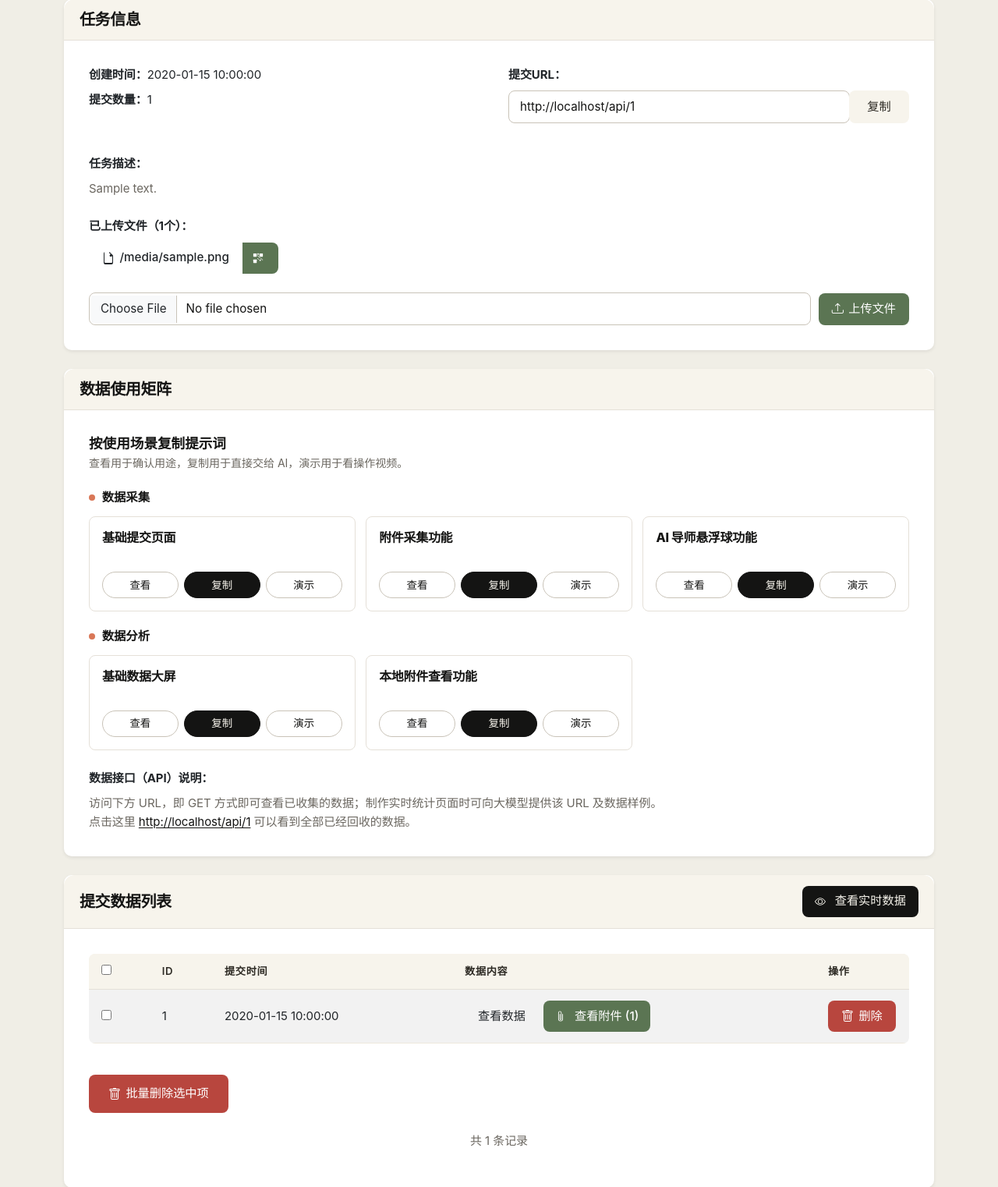
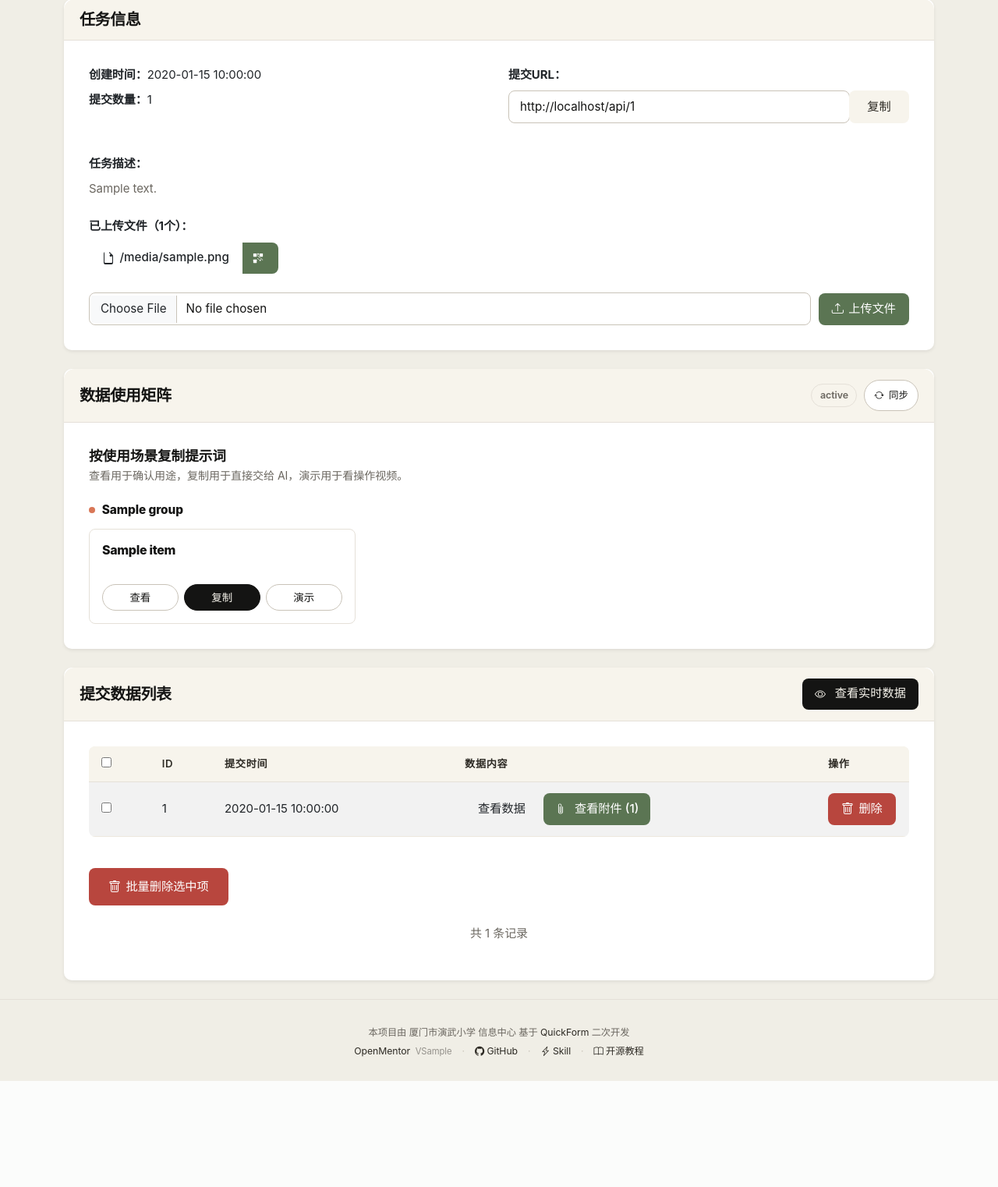
Before and after one commit to buBailai/OpenMentor, a Python web app: template templates/task_detail.html in a window 1280 px wide. Shown: the part 193-1715 px from the top of the page at 78% size. After the commit the page ends 1579 px from the top, so only its background shows below. Run offline with Jinja, Linux system fonts and the light colour scheme; the template is opened without the code that fills it: most values are stand-ins (such as "Sample title", 1, 10 or a date in 2020).

Commit message:
Fix prompt matrix remote display

```diff
--- a/templates/task_detail.html
+++ b/templates/task_detail.html
@@ -306,8 +306,6 @@
         </div>
 
         {% if remote_prompt_matrix and remote_prompt_matrix.groups %}
-        {% if false %}
-        <!-- 旧版本地数据使用矩阵：暂时隐藏，保留代码用于对照或回退 -->
         <!-- 数据使用矩阵 -->
         <div class="card mb-4 border-0 shadow-sm" style="border-radius: 10px; overflow: hidden;">
             <div class="card-header" style="display:flex;justify-content:space-between;align-items:center;gap:1rem;flex-wrap:wrap;">
@@ -325,7 +323,7 @@
                 <div class="om-matrix-head">
                     <div>
                         <h6 class="om-matrix-title">按使用场景复制提示词</h6>
-                        <p class="om-matrix-subtitle">按使用场景复制提示词；下方保留原本的本地矩阵，方便对比。</p>
+                        <p class="om-matrix-subtitle">查看用于确认用途，复制用于直接交给 AI，演示用于看操作视频。</p>
                     </div>
                 </div>
 
@@ -355,8 +353,9 @@
                 </div>
             </div>
         </div>
-        {% endif %}
 
+        {% if false %}
+        <!-- 旧版本地数据使用矩阵：暂时隐藏，保留代码用于对照或回退 -->
         <!-- 数据使用矩阵 -->
         <div class="card mb-4 border-0 shadow-sm" style="border-radius: 10px; overflow: hidden;">
             <div class="card-header">
@@ -461,6 +460,7 @@
                 </div>
             </div>
         </div>
+        {% endif %}
         {% endif %}
 
         <!-- 提交数据列表 -->
```
